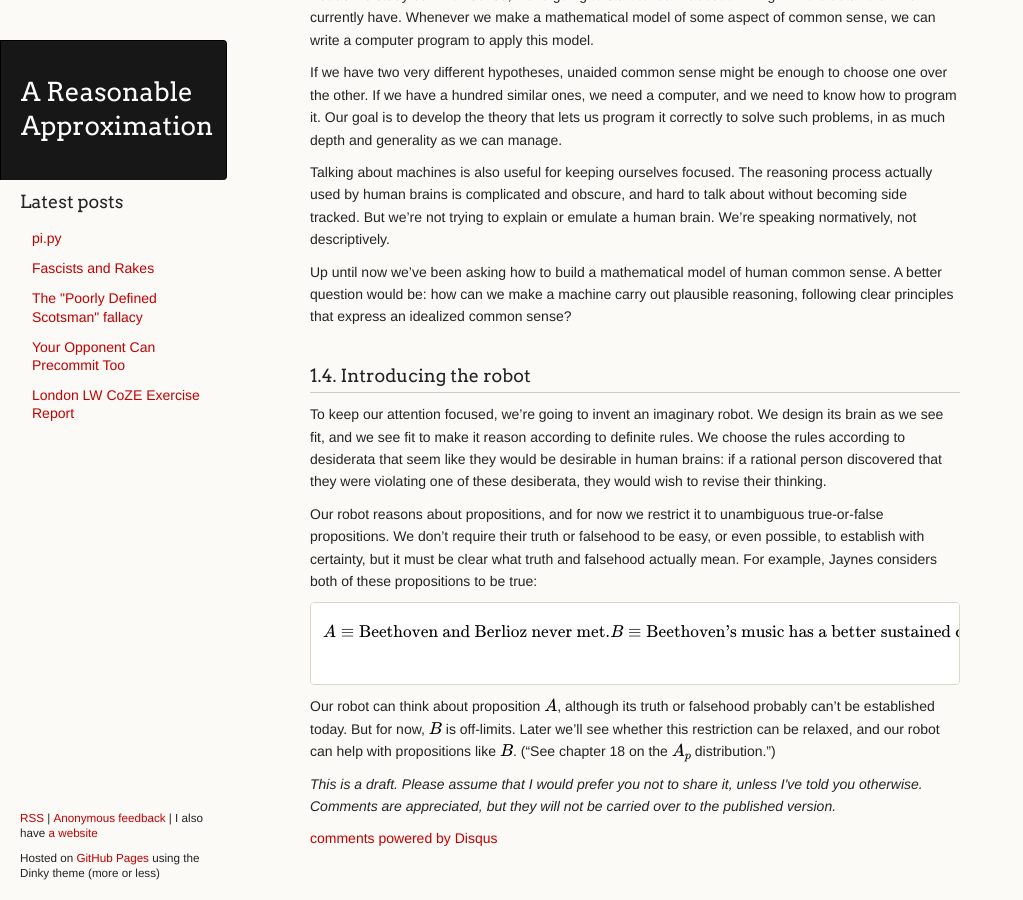
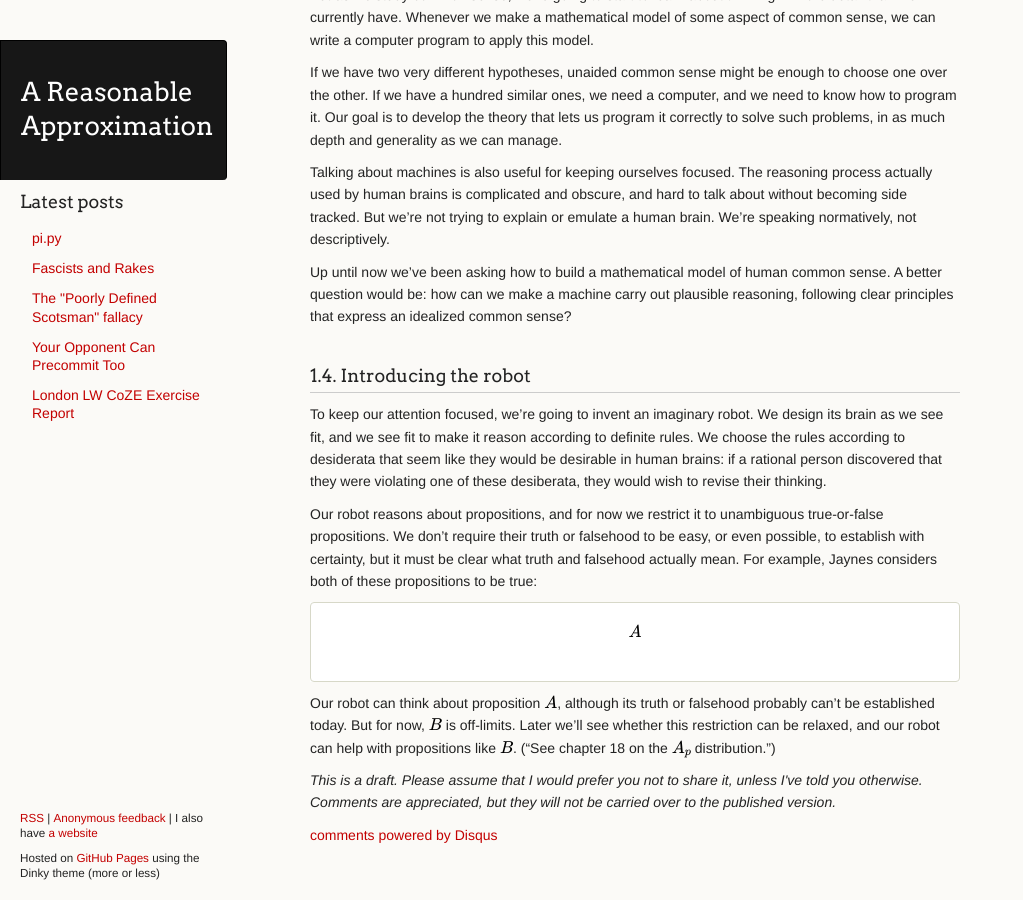
Before and after one commit to ChickenProp/chickenprop.github.com, a Jekyll site: the page built from drafts/cliffs-notes-pttlos-part-1.md, in a window 1280 px wide and 900 px high, scrolled down 2546 px. Shown: the whole window, without its empty margins (0-1023 px from the left). Built offline with Jekyll 4.4.1, drawn with Linux system fonts in a browser that asks for light colours; nearby versions of some CDN libraries; Markdown is read by kramdown in place of the engine named in the settings; formulas are drawn with MathJax 3; comment, search, counter and statistics services are not loaded.

Commit message:
Working on math block

````diff
--- a/drafts/cliffs-notes-pttlos-part-1.md
+++ b/drafts/cliffs-notes-pttlos-part-1.md
@@ -71,8 +71,7 @@ Our robot reasons about propositions, and for now we restrict it to unambiguous
 
 ```
 $$
-A ≡ \text{Beethoven and Berlioz never met.}\\
-B ≡ \text{Beethoven's music has a better sustained quality than that of Berlioz, although Berlioz at his best is the equal of anybody.}
+A
 $$
 ```
 
````
